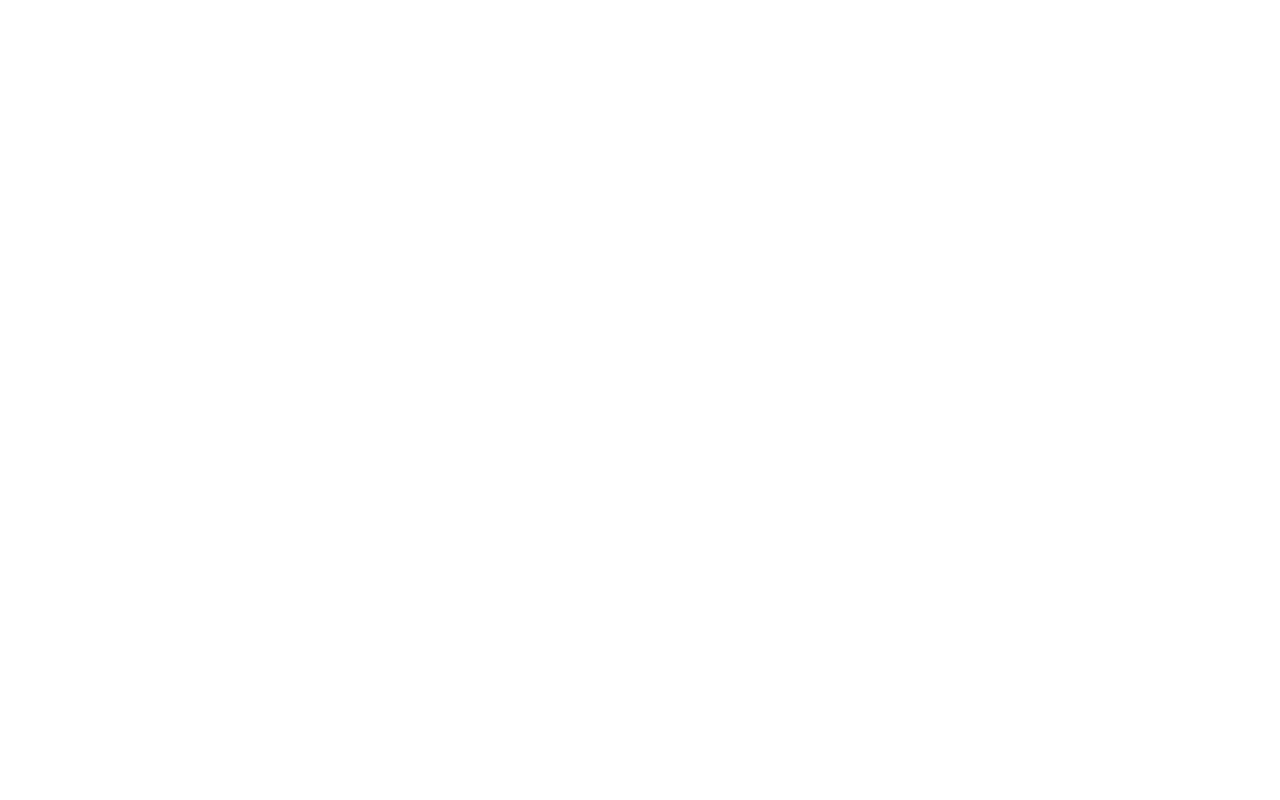
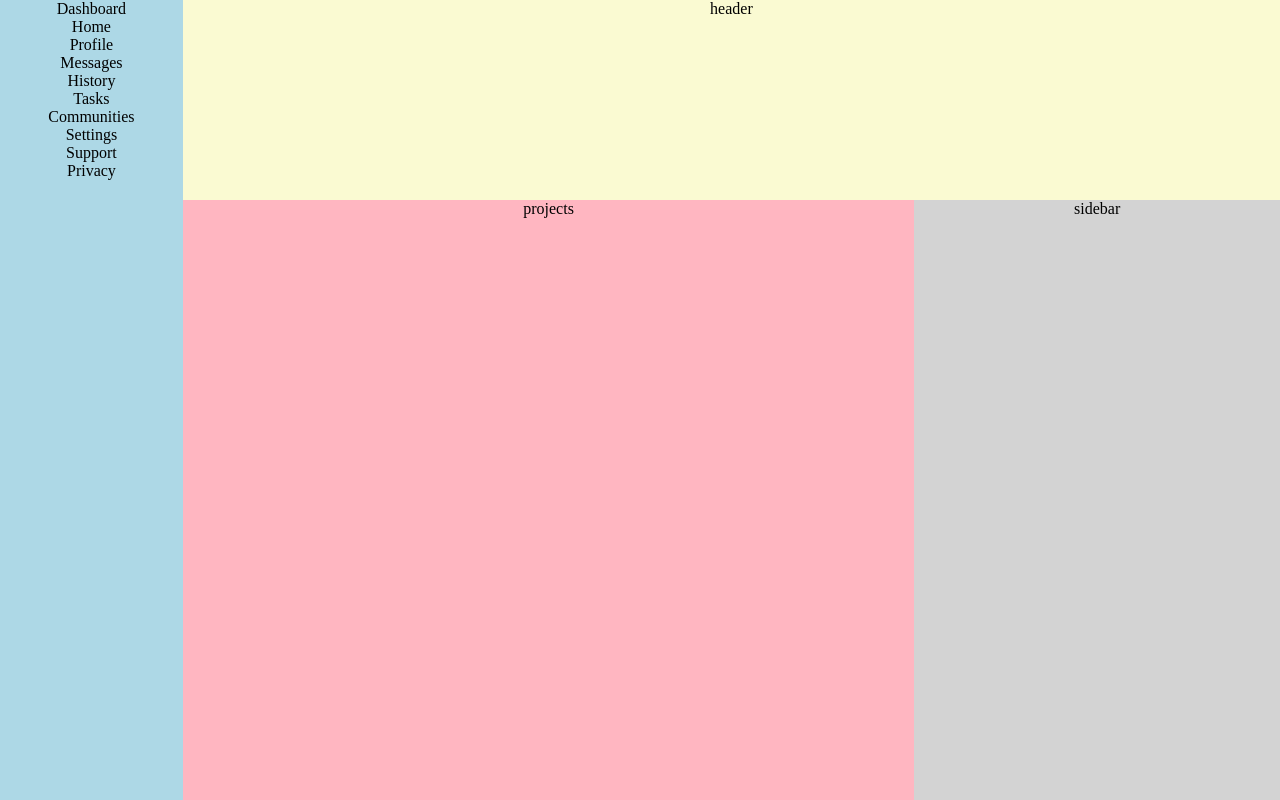
Before and after one commit to ethanncao/admin-dashboard, a plain HTML site: page index.html in a window 1280 px wide. Drawn offline with Linux system fonts and the light colour scheme.

Commit message:
Completed the general layout for the dashboard using grid

```diff
--- a/index.html
+++ b/index.html
@@ -7,6 +7,33 @@
   <title>Document</title>
 </head>
 <body>
-
+  <!-- Main container for my webpage -->
+  <div class="container">
+    <!-- Container for everything in the dashboard -->
+    <div class="dashboard">
+      <div id="dash-title">
+        Dashboard
+      </div>
+      <ul class="user-btns">
+        <li>Home</li>
+        <li>Profile</li>
+        <li>Messages</li>
+        <li>History</li>
+        <li>Tasks</li>
+        <li>Communities</li>
+      </ul>
+      <ul class="help-btns">
+        <li>Settings</li>
+        <li>Support</li>
+        <li>Privacy</li>
+      </ul>
+    </div>
+    <!-- Container for everything in the header -->
+    <div class="header">header</div>
+    <!-- Container for everything in projects -->
+    <div class="projects">projects</div>
+    <!-- Container for the sidebar -->
+    <div class="sidebar">sidebar</div>
+  </div>
 </body>
 </html>
--- a/styles.css
+++ b/styles.css
@@ -0,0 +1,35 @@
+* {
+  margin: 0;
+  padding: 0;
+}
+
+
+.dashboard {
+  background-color: lightblue;
+  grid-row: 1/5;
+}
+
+.header {
+  background-color: lightgoldenrodyellow;
+  grid-column: 2/4;
+}
+
+.projects {
+  background-color: lightpink;
+  grid-row: 2/5;
+  grid-column-start: 2;
+}
+
+.sidebar {
+  background-color: lightgrey;
+  grid-row: 2/5;
+  grid-column-start: 3;
+}
+
+.container {
+  height: 100vh;
+  display: grid;
+  grid-template-columns: 1fr 4fr 2fr;
+  grid-template-rows: repeat(4, 1fr);
+  text-align: center;
+}
```
